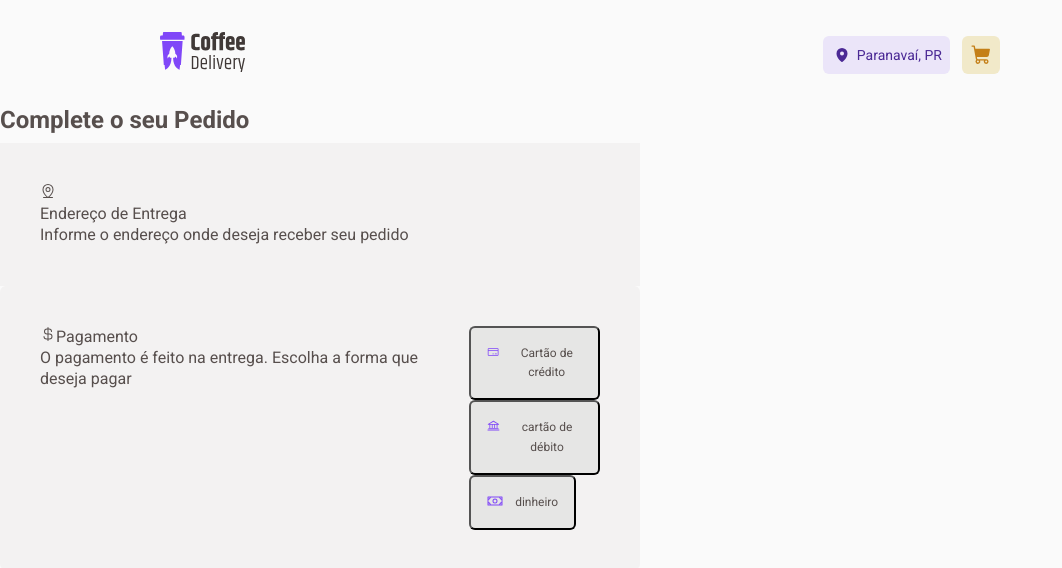
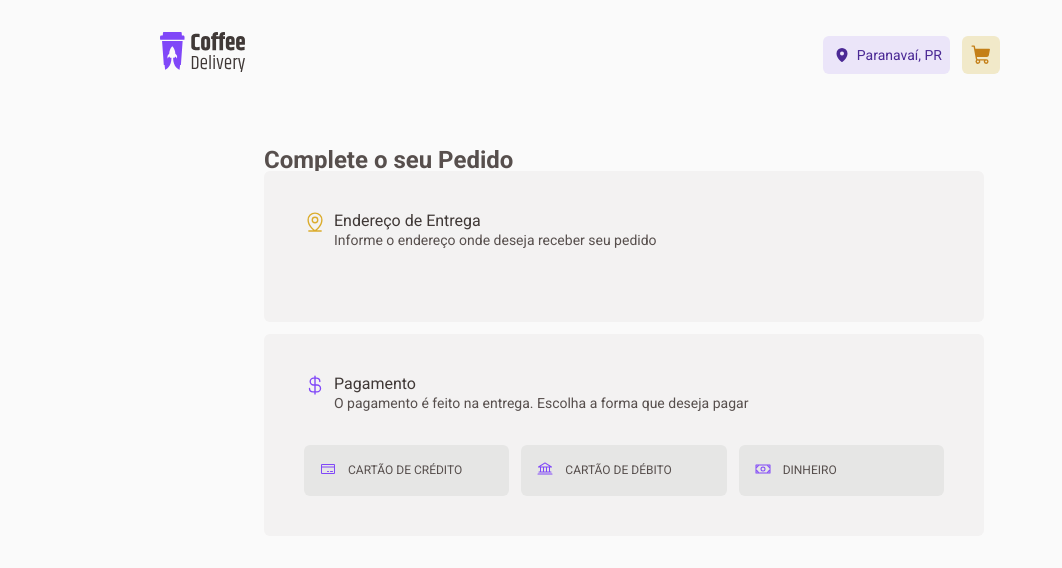
Before and after one commit to Glendson/coffee-delivery, a React (Vite) app: page /checkout in a window 1280 px wide. Shown: the top 568 px of the page, without its empty margins (0-1062 px from the left). Built offline with nearby package versions, Linux system fonts and the light colour scheme.

Commit message:
fix: some styles issues and finishid order styles

```diff
--- a/src/pages/Checkout/index.tsx
+++ b/src/pages/Checkout/index.tsx
@@ -15,6 +15,7 @@ import {
   PaymentContainer,
   PaymentMethods,
   PaymentButton,
+  PaymentHeader,
 } from "./styles";
 
 export function Checkout() {
@@ -36,14 +37,19 @@ export function Checkout() {
             <AddressFormContainer></AddressFormContainer>
           </AddressContainer>
           <PaymentContainer>
-            <div>
+            <PaymentHeader>
+
               <CurrencyDollar />
-              <span>Pagamento</span>
 
-              <p>
-                O pagamento é feito na entrega. Escolha a forma que deseja pagar
-              </p>
-            </div>
+              <div>
+                <span>Pagamento</span>
+
+                <p>
+                  O pagamento é feito na entrega. Escolha a forma que deseja
+                  pagar
+                </p>
+              </div>
+            </PaymentHeader>
 
             <PaymentMethods>
               <PaymentButton>
--- a/src/pages/Checkout/styles.ts
+++ b/src/pages/Checkout/styles.ts
@@ -1,28 +1,57 @@
 import styled from "styled-components";
 
-export const CheckoutContainer = styled.div``;
+export const CheckoutContainer = styled.div`
+  display: flex;
+  max-width: 1160px;
+  padding: 40px 20px;
+  margin: 0 auto;
+  gap: 32px;
+`;
 
-export const OrderCompleteContainer = styled.div`
-  width: 40rem;
+const container = styled.div`
+  width: 100%;
+  min-width: 640px;
 
   display: flex;
   flex-direction: column;
-  align-items: left;
-  justify-content: center;
-  gap: 0.75rem;
-  padding: 0;
+  gap: 2rem;
+
+  padding: 2.5rem;
   border-radius: 0.375rem;
-`;
-
-export const AddressContainer = styled.div`
-  flex: 1;
-  gap: 2rem;
-  padding: 2.5rem;
 
   background: ${(props) => props.theme.colors["base-card"]};
 `;
 
-export const AddressHeader = styled.div``;
+export const OrderCompleteContainer = styled.div`
+  display: flex;
+  flex-direction: column;
+  gap: 1;
+`;
+
+export const AddressContainer = styled(container)``;
+
+const BaseHeader = styled.div`
+  display: flex;
+  gap: 0.5rem;
+
+  span {
+    font: ${(props) => props.theme.fonts.textM};
+    color: ${(props) => props.theme.colors["base-subtitle"]};
+  }
+
+  p {
+    font: ${(props) => props.theme.fonts.textS};
+    color: ${(props) => props.theme.colors["base-text"]};
+  }
+`;
+
+export const AddressHeader = styled(BaseHeader)`
+  svg {
+    width: 1.375rem;
+    height: 1.375rem;
+    color: ${(props) => props.theme.colors.yellow};
+  }
+`;
 
 export const AddressFormContainer = styled.div``;
 
@@ -49,27 +78,45 @@ export const AddressLineGroup = styled.div`
   gap: 0.75rem;
 `;
 
-export const PaymentContainer = styled.div`
-  flex: 1;
-  border-radius: 0.375rem;
-  display: flex;
-  gap: 2rem;
-  padding: 2.5rem;
+export const PaymentContainer = styled(container)`
+  margin-top: 0.75rem;
 
-  background: ${(props) => props.theme.colors["base-card"]};
+  svg {
+    width: 1.375rem;
+    height: 1.375rem;
+    color: ${(props) => props.theme.colors.purple};
+  }
 `;
 
-export const PaymentMethods = styled.div``;
+export const PaymentHeader = styled(BaseHeader)``;
+
+export const PaymentMethods = styled.div`
+  width: 100%;
+  min-width: 640px;
+
+  display: flex;
+  align-items: center;
+  justify-content: space-between;
+  gap: 0.75rem;
+`;
 
 export const PaymentButton = styled.button`
+  width: 100%;
   display: flex;
+  align-items: flex-start;
+  justify-content: start;
   gap: 0.75rem;
+  border: 0;
   border-radius: 0.375rem;
   padding: 1rem;
+
+  text-transform: uppercase;
 
   font: ${(props) => props.theme.fonts.buttonM};
   color: ${(props) => props.theme.colors["base-text"]};
   background: ${(props) => props.theme.colors["base-button"]};
+
+  cursor: pointer;
 
   svg {
     width: 1rem;
```
